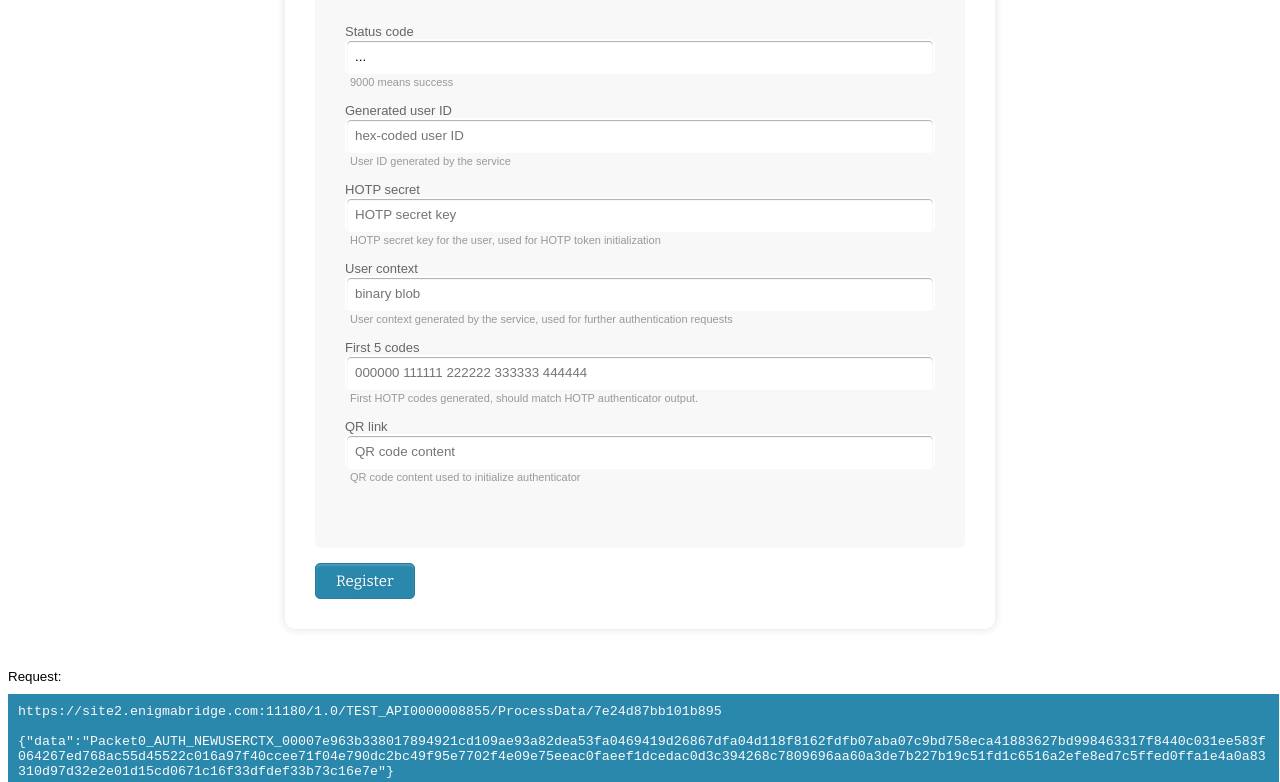
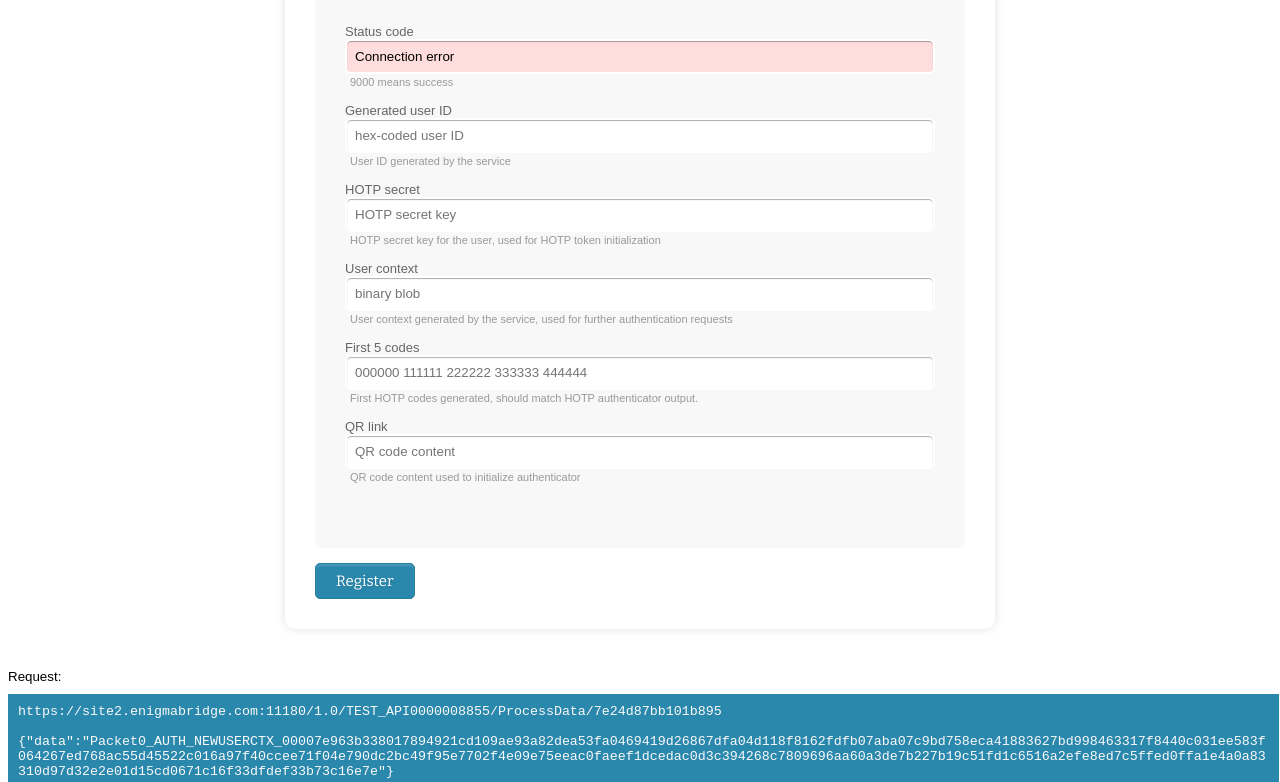
Before and after one commit to EnigmaBridge/client.js, a website: page public/demoHotpReg.html in a window 1280 px wide. Both pictures are taken after a click on the button "Register". Shown: the part 498-1280 px from the top of the page. Drawn offline with nearby package versions, Linux system fonts and the light colour scheme; no server answers.

Commit message:
CJS-12: connection error displayed in status field, status bg color helper

```diff
--- a/public/demoHotpReg.html
+++ b/public/demoHotpReg.html
@@ -208,6 +208,19 @@
         append_message(msg);
     }
 
+    function successBg(x, success){
+        if (success === undefined){
+            x.removeClass('successBg');
+            x.removeClass('failedBg');
+        } else if (success){
+            x.addClass('successBg');
+            x.removeClass('failedBg');
+        } else {
+            x.removeClass('successBg');
+            x.addClass('failedBg');
+        }
+    }
+
     /**
      * Get settings from the form.
      * @returns {{remoteEndpoint: (*|jQuery), remotePort: number, requestMethod: (*|jQuery), requestScheme: (*|jQuery), requestTimeout: number, debuggingLog: boolean}}
@@ -232,6 +245,21 @@
         };
     }
 
+    function connectionError(data){
+        $('#qrcode').html("");
+        $('#qrcode2').html("");
+        $('#userId').val("");
+        $('#hotpSecret').val("");
+        $('#htops').val("");
+        $('#qrLink').val("");
+        $('#userCtx').val("");
+        $('#redirBlock').hide('slow');
+
+        var statusElem = $('#hotpStatus');
+        statusElem.val("Connection error");
+        successBg(statusElem, false);
+    }
+
     function finished(response){
         var digits = $('#hotpDigits').val();
 
@@ -251,11 +279,7 @@
         }
 
         statusElem.val(status);
-        if (response.hotpStatus == eb.comm.status.SW_STAT_OK){
-            statusElem.css({ 'background': '#ddffdd' });
-        } else {
-            statusElem.css({ 'background': '#ffdddd' });
-        }
+        successBg(statusElem, response.hotpStatus == eb.comm.status.SW_STAT_OK);
 
         if (response.hotpUserId){
             $('#userId').val(sjcl.codec.hex.fromBits(eb.comm.hotp.userIdToBits(response.hotpUserId)));
@@ -264,7 +288,7 @@
         if (response.hotpKey){
             $('#hotpSecret').val(sjcl.codec.hex.fromBits(response.hotpKey));
 
-            // HOTP codes.
+            // HOTP codes - compute first 5, demo that it works.
             var i, codes=[];
             for(i=0; i<5; i++){
                 codes.push(""+eb.comm.hotp.hotpCompute(response.hotpKey, i, digits));
@@ -301,7 +325,7 @@
             $('#qrcode2').qrcode(qrLink2);
 
             // Auth link.
-            $('#redirBlock').show();
+            $('#redirBlock').show('slow');
             $('#redirHref').attr("href", sprintf("demoHotpAuth.html?key=%s&userId=%s&userCtx=%s&digits=%d",
                     sjcl.codec.hex.fromBits(response.hotpKey),
                     sjcl.codec.hex.fromBits(response.hotpUserId),
@@ -373,6 +397,10 @@
 
         }).fail(function(failType, data){
             log("fail! type=" + failType + ", response="+(data && data.response ? data.response.toString() : 'undefined')+"\n data=" + JSON.stringify(data));
+            if (failType == eb.comm.status.PDATA_FAIL_CONNECTION){
+                log("Connection error");
+                connectionError(data);
+            }
 
         }).always(function(request, data){
             log("it is over...");
@@ -387,6 +415,7 @@
 
         // Do the call.
         $('#hotpStatus').val('...');
+        successBg($('#hotpStatus'));
         request.doRequest();
     }
 
--- a/public/forms.css
+++ b/public/forms.css
@@ -157,3 +157,9 @@
     white-space: -o-pre-wrap;    /* Opera 7 */
     word-wrap: break-word;       /* Internet Explorer 5.5+ */
 }
+.successBg {
+    background: #ddffdd;
+}
+.failedBg {
+    background: #ffdddd;
+}
```
Also changed, not shown: public/demoHotpAuth.html (+26 -6 lines).
